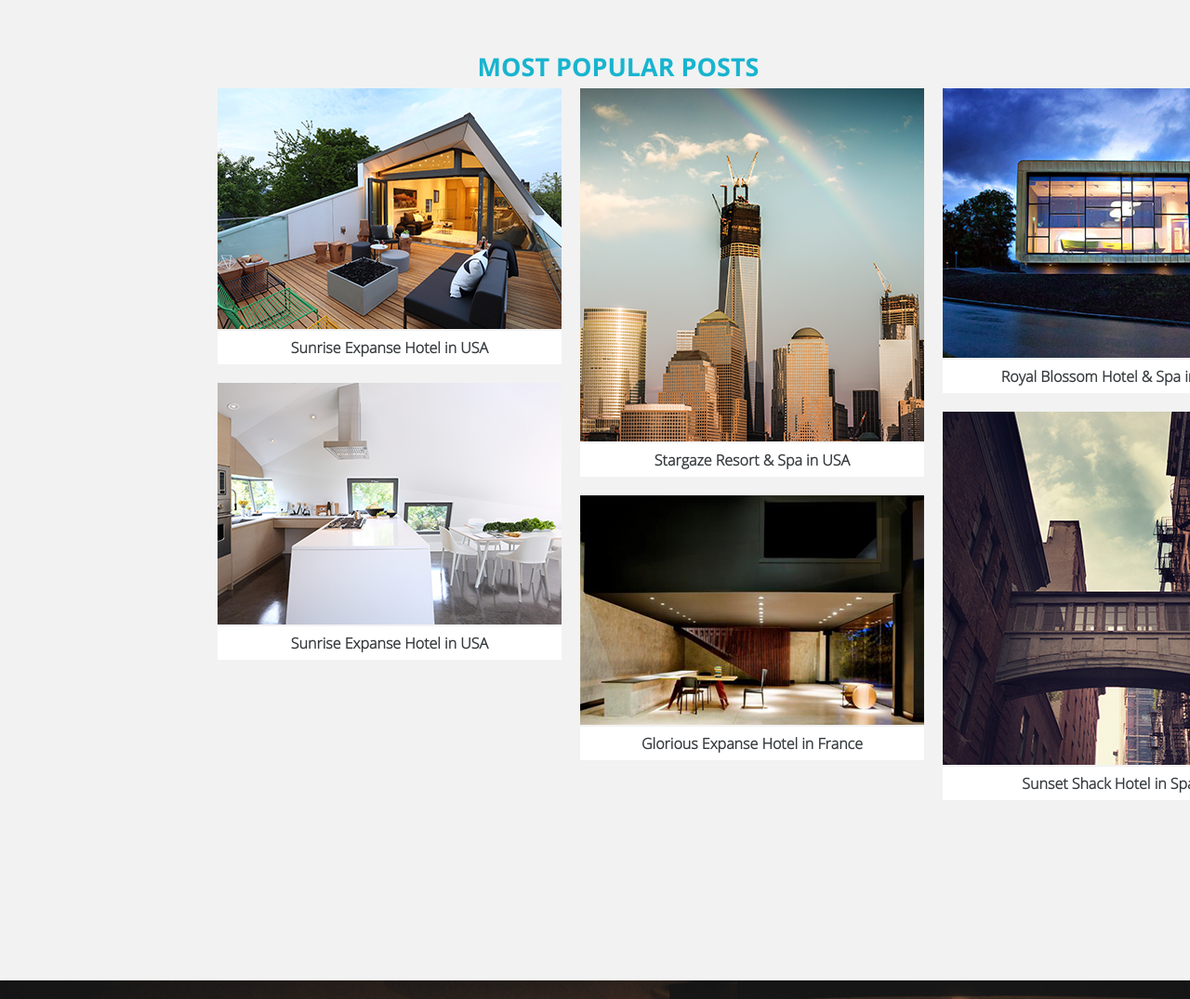
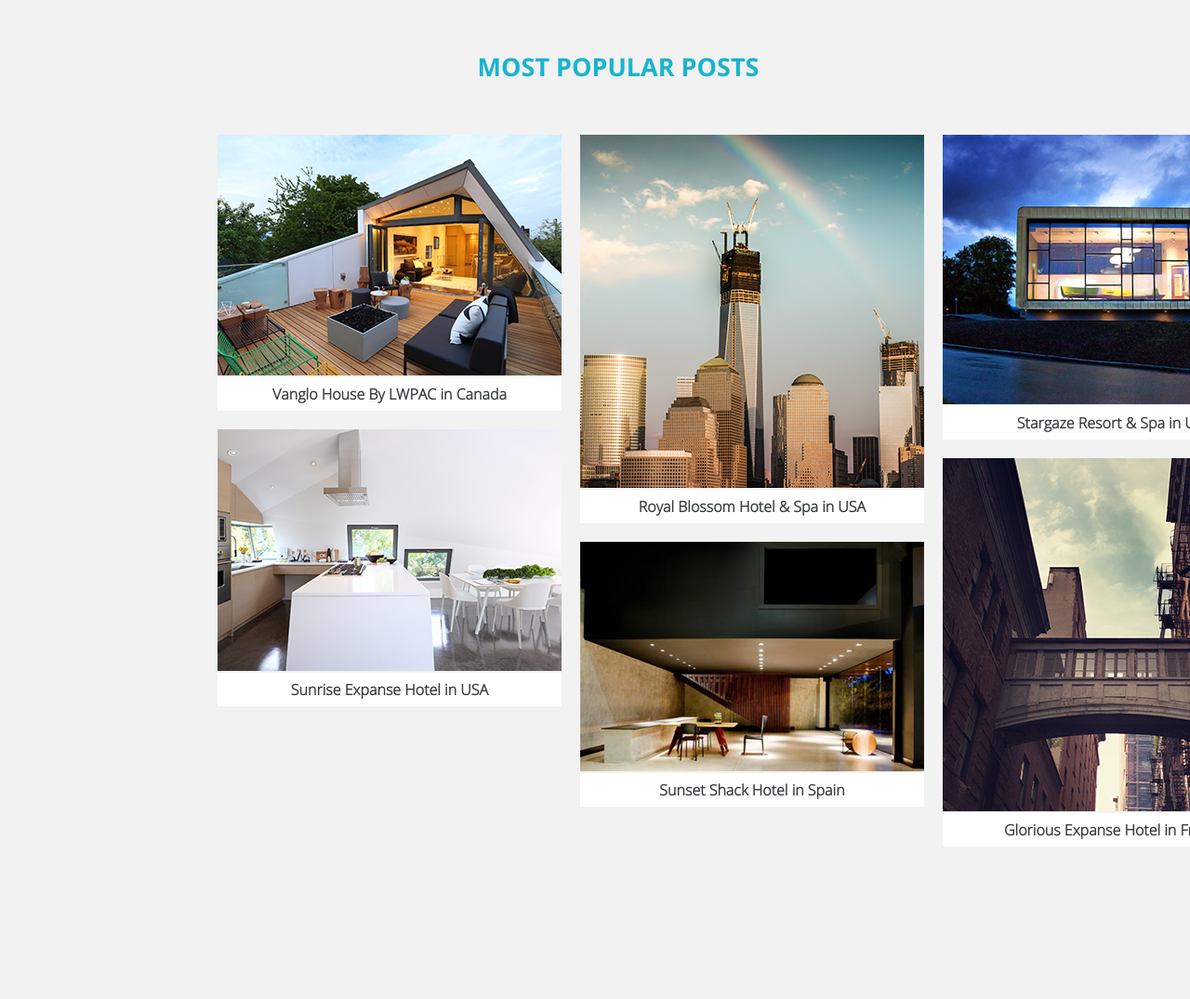
Before and after one commit to Shakigen/Lab_6_Sys_Web_prog, a plain HTML site: page index.html in a window 1280 px wide. Shown: the part 516-1591 px from the top of the page at 93% size. Drawn offline with Linux system fonts and the light colour scheme.

Commit message:
Update index.html

```diff
--- a/index.html
+++ b/index.html
@@ -34,14 +34,14 @@
         <button class="l_but_head">Subscribe Now</button><button class="r_but_head">Best Articles</button>
     </div>
 </div>
-<div class="zag-zag">MOST POPULAR POSTS</div>
+<div class="zag-zag1">MOST POPULAR POSTS</div>
    <div class="container12">
-    <div class="item12" ><img src="img/post-1-img.png"><p>Sunrise Expanse Hotel in USA</p></div>
+    <div class="item12" ><img src="img/post-1-img.png"><p>Vanglo House By LWPAC in Canada</p></div>
     <div class="item12" ><img src="img/post-4-img.png"><p>Sunrise Expanse Hotel in USA</p></div>
-    <div class="item12" ><img src="img/post-2-img.png"><p>Stargaze Resort & Spa in USA</p></div>
-    <div class="item12" ><img src="img/post-5-img.png"><p>Glorious Expanse Hotel in France</p></div>
-    <div class="item12" ><img src="img/post-3-img.png"><p>Royal Blossom Hotel & Spa in USA</p></div>
-    <div class="item12" ><img src="img/post-6-img.png"><p>Sunset Shack Hotel in Spain</p></div>
+    <div class="item12" ><img src="img/post-2-img.png"><p>Royal Blossom Hotel & Spa in USA</p></div>
+    <div class="item12" ><img src="img/post-5-img.png"><p>Sunset Shack Hotel in Spain</p></div>
+    <div class="item12" ><img src="img/post-3-img.png"><p>Stargaze Resort & Spa in USA</p></div>
+    <div class="item12" ><img src="img/post-6-img.png"><p>Glorious Expanse Hotel in France</p></div>
    </div>
 <div class="bgimg-2">
     <div class="caption">
```
